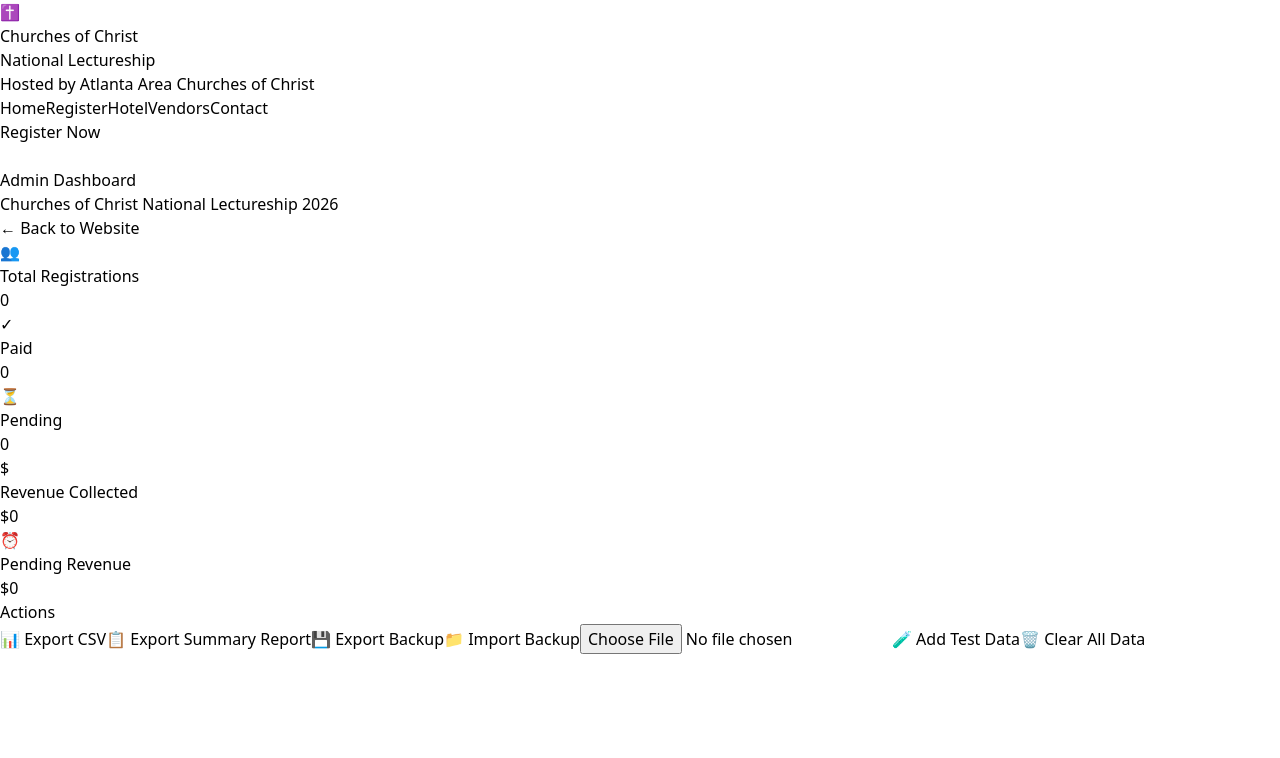
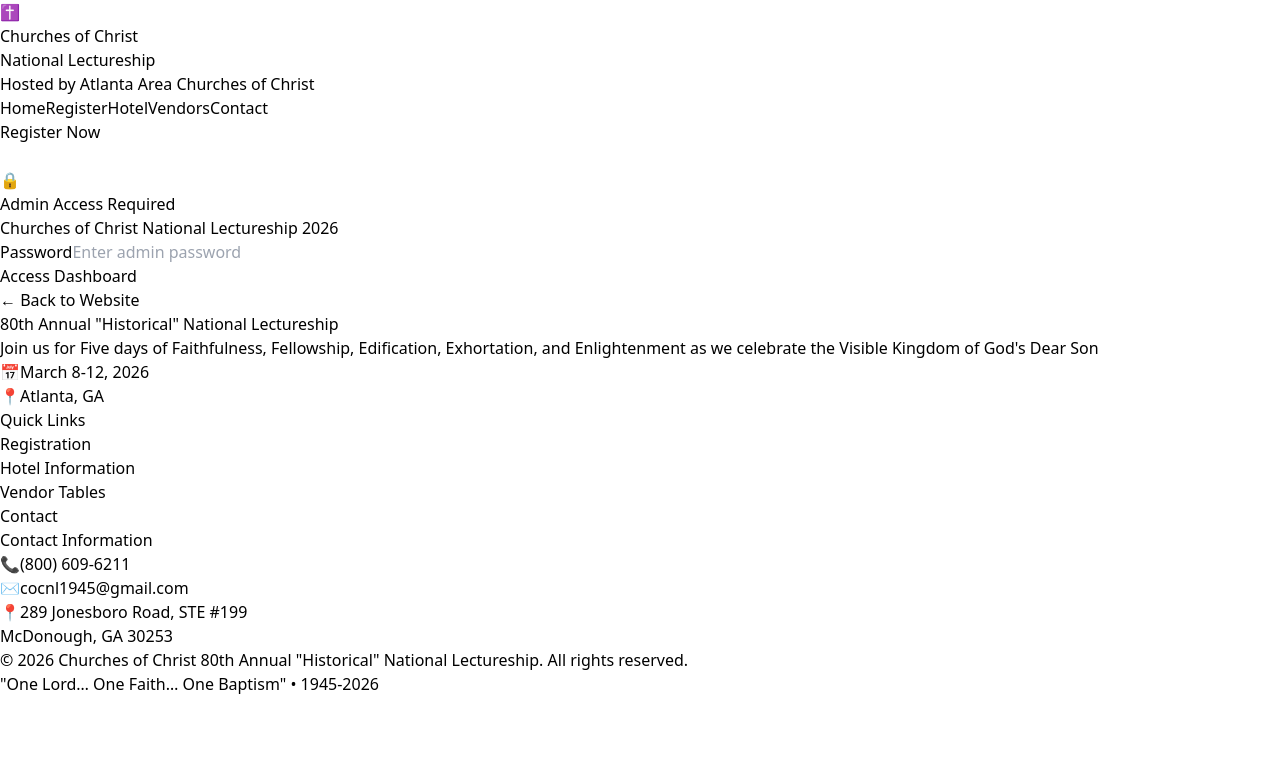
Before and after one commit to whitneesmith/cocnl-80th-annual-lectureship2, a React (Vite) app: page /admin in a window 1280 px wide. Shown: the top 758 px of the page. Built offline with nearby package versions, Linux system fonts and the light colour scheme.

Commit message:
Update AdminDashboard.tsx

```diff
--- a/src/pages/AdminDashboard.tsx
+++ b/src/pages/AdminDashboard.tsx
@@ -4,6 +4,9 @@
 import { RegistrationData, exportToCSV, exportSummaryReport } from '../utils/csvExport';
 
 const AdminDashboard = () => {
+  const [isAuthenticated, setIsAuthenticated] = useState(false);
+  const [passwordInput, setPasswordInput] = useState('');
+  const [passwordError, setPasswordError] = useState('');
   const [registrations, setRegistrations] = useState<RegistrationData[]>([]);
   const [stats, setStats] = useState({
     total: 0,
@@ -13,8 +16,39 @@
     pendingRevenue: 0
   });
 
+  // Admin password - you can change this to whatever you want
+  const ADMIN_PASSWORD = 'cocnl2026admin';
+
+  // Check if already authenticated on component mount
+  useEffect(() => {
+    const authStatus = sessionStorage.getItem('admin_authenticated');
+    if (authStatus === 'true') {
+      setIsAuthenticated(true);
+    }
+  }, []);
+
+  const handlePasswordSubmit = (e: React.FormEvent) => {
+    e.preventDefault();
+    if (passwordInput === ADMIN_PASSWORD) {
+      setIsAuthenticated(true);
+      sessionStorage.setItem('admin_authenticated', 'true');
+      setPasswordError('');
+    } else {
+      setPasswordError('Incorrect password. Please try again.');
+      setPasswordInput('');
+    }
+  };
+
+  const handleLogout = () => {
+    setIsAuthenticated(false);
+    sessionStorage.removeItem('admin_authenticated');
+    setPasswordInput('');
+    setPasswordError('');
+  };
+
   // Load registrations from localStorage on component mount
   useEffect(() => {
+    if (isAuthenticated) {
       const savedRegistrations = localStorage.getItem('lectureship_registrations');
       if (savedRegistrations) {
         try {
@@ -24,7 +58,8 @@
           console.error('Error loading registrations:', error);
         }
       }
-  }, []);
+    }
+  }, [isAuthenticated]);
 
   // Calculate stats whenever registrations change
   useEffect(() => {
@@ -43,8 +78,10 @@
 
   // Save registrations to localStorage whenever they change
   useEffect(() => {
+    if (isAuthenticated) {
       localStorage.setItem('lectureship_registrations', JSON.stringify(registrations));
-  }, [registrations]);
+    }
+  }, [registrations, isAuthenticated]);
 
   const handleUpdatePaymentStatus = (id: string, status: 'pending' | 'paid' | 'partial' | 'refunded') => {
     setRegistrations(prev =>
@@ -125,6 +162,68 @@
     URL.revokeObjectURL(url);
   };
 
+  // Show login form if not authenticated
+  if (!isAuthenticated) {
+    return (
+      <div className="min-h-screen bg-gray-50 flex items-center justify-center">
+        <div className="max-w-md w-full space-y-8">
+          <div>
+            <div className="mx-auto h-12 w-12 bg-slate-600 rounded-full flex items-center justify-center">
+              <span className="text-white text-2xl">🔒</span>
+            </div>
+            <h2 className="mt-6 text-center text-3xl font-bold text-gray-900">
+              Admin Access Required
+            </h2>
+            <p className="mt-2 text-center text-sm text-gray-600">
+              Churches of Christ National Lectureship 2026
+            </p>
+          </div>
+          <form className="mt-8 space-y-6" onSubmit={handlePasswordSubmit}>
+            <div>
+              <label htmlFor="password" className="sr-only">
+                Password
+              </label>
+              <input
+                id="password"
+                name="password"
+                type="password"
+                required
+                value={passwordInput}
+                onChange={(e) => setPasswordInput(e.target.value)}
+                className="relative block w-full px-3 py-2 border border-gray-300 placeholder-gray-500 text-gray-900 rounded-md focus:outline-none focus:ring-blue-500 focus:border-blue-500 focus:z-10 sm:text-sm"
+                placeholder="Enter admin password"
+              />
+            </div>
+
+            {passwordError && (
+              <div className="text-red-600 text-sm text-center bg-red-50 p-3 rounded-md">
+                {passwordError}
+              </div>
+            )}
+
+            <div>
+              <button
+                type="submit"
+                className="group relative w-full flex justify-center py-2 px-4 border border-transparent text-sm font-medium rounded-md text-white bg-blue-600 hover:bg-blue-700 focus:outline-none focus:ring-2 focus:ring-offset-2 focus:ring-blue-500"
+              >
+                Access Dashboard
+              </button>
+            </div>
+
+            <div className="text-center">
+              <Link
+                to="/"
+                className="text-blue-600 hover:text-blue-500 text-sm"
+              >
+                ← Back to Website
+              </Link>
+            </div>
+          </form>
+        </div>
+      </div>
+    );
+  }
+
   return (
     <div className="min-h-screen bg-gray-50">
       {/* Header */}
@@ -135,12 +234,20 @@
               <h1 className="text-3xl font-bold text-gray-900">Admin Dashboard</h1>
               <p className="text-gray-600">Churches of Christ National Lectureship 2026</p>
             </div>
+            <div className="flex gap-4">
+              <button
+                onClick={handleLogout}
+                className="bg-red-600 text-white px-4 py-2 rounded-lg hover:bg-red-700 transition-colors"
+              >
+                🔓 Logout
+              </button>
               <Link
                 to="/"
                 className="bg-blue-600 text-white px-4 py-2 rounded-lg hover:bg-blue-700 transition-colors"
               >
                 ← Back to Website
               </Link>
+            </div>
           </div>
         </div>
       </div>
```
Lines whose indentation alone changed are shown as unchanged.
